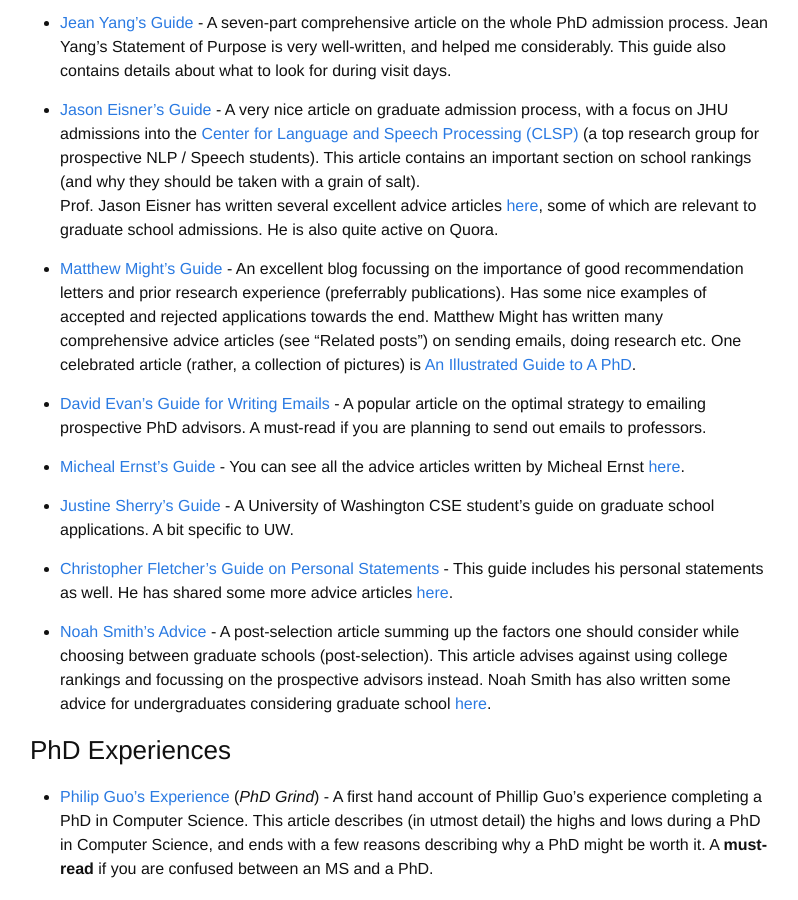
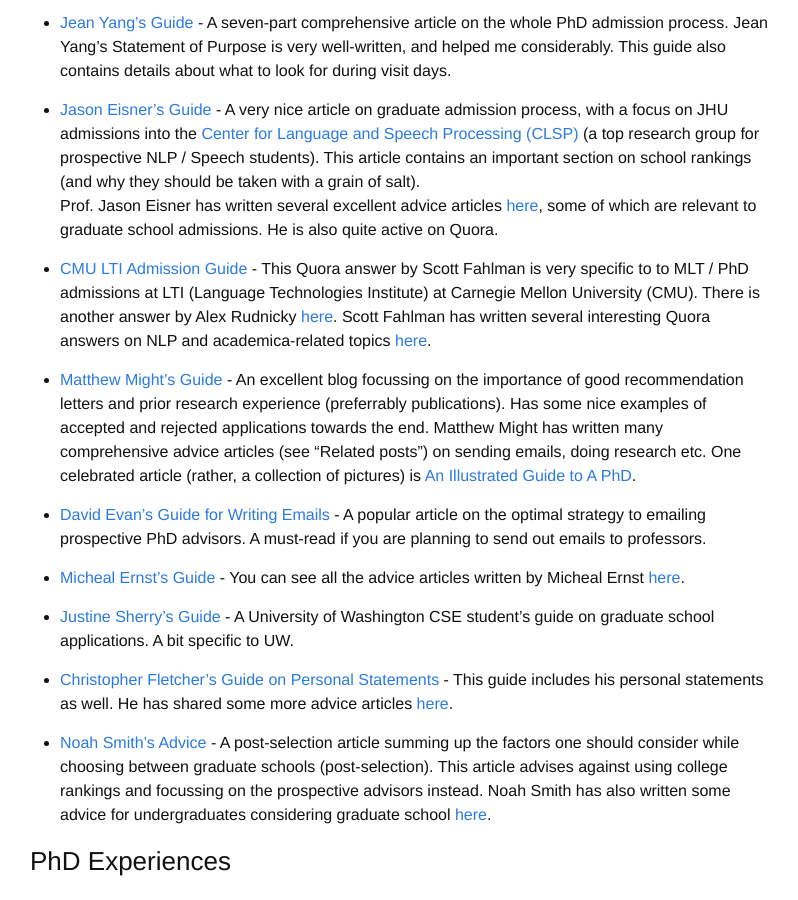
Before and after one commit to martiansideofthemoon/martiansideofthemoon.github.io, a Jekyll site: the page built from _posts/2018-05-30-grad-resources.markdown, in a window 1280 px wide and 900 px high, scrolled down 789 px. Shown: the whole window, without its empty margins (240-1038 px from the left). Built offline with Jekyll 4.4.1, drawn with Linux system fonts in a browser that asks for light colours; comment, search, counter and statistics services are not loaded.

Commit message:
Adding CMU LTI Quora answers

```diff
--- a/_posts/2018-05-30-grad-resources.markdown
+++ b/_posts/2018-05-30-grad-resources.markdown
@@ -24,6 +24,8 @@ Most of this advice is written by professors and is focussed towards PhD applica
 
 * [Jason Eisner's Guide](http://www.cs.jhu.edu/~jason/advice/prospective-students.html) - A very nice article on graduate admission process, with a focus on JHU admissions into the [Center for Language and Speech Processing (CLSP)](http://clsp.jhu.edu/) (a top research group for prospective NLP / Speech students). This article contains an important section on school rankings (and why they should be taken with a grain of salt).
 Prof. Jason Eisner has written several excellent advice articles [here](http://www.cs.jhu.edu/~jason/advice/), some of which are relevant to graduate school admissions. He is also quite active on Quora.
+
+* [CMU LTI Admission Guide](https://www.quora.com/What-does-the-admissions-committee-process-for-graduate-school-look-like-Do-you-sit-in-a-room-and-all-discuss-the-same-candidate-at-the-same-time-or-is-it-more-of-an-individual-process-with-opinions-aggregated-at-the-end) - This Quora answer by Scott Fahlman is very specific to to MLT / PhD admissions at LTI (Language Technologies Institute) at Carnegie Mellon University (CMU). There is another answer by Alex Rudnicky [here](https://www.quora.com/How-competitive-is-admission-to-the-masters-program-at-Carnegie-Mellons-Language-Technologies-Institute-for-applicants-who-dont-have-an-undergraduate-degree-in-computer-science-but-do-have-an-undergraduate-degree-in-linguistics-with-some-computer-science-coursework). Scott Fahlman has written several interesting Quora answers on NLP and academica-related topics [here](https://www.quora.com/profile/Scott-E-Fahlman/answers?sort=views).
 
 * [Matthew Might's Guide](http://matt.might.net/articles/how-to-apply-and-get-in-to-graduate-school-in-science-mathematics-engineering-or-computer-science/) - An excellent blog focussing on the importance of good recommendation letters and prior research experience (preferrably publications). Has some nice examples of accepted and rejected applications towards the end. Matthew Might has written many comprehensive advice articles (see "Related posts") on sending emails, doing research etc. One celebrated article (rather, a collection of pictures) is [An Illustrated Guide to A PhD](http://matt.might.net/articles/phd-school-in-pictures/).
 
```
